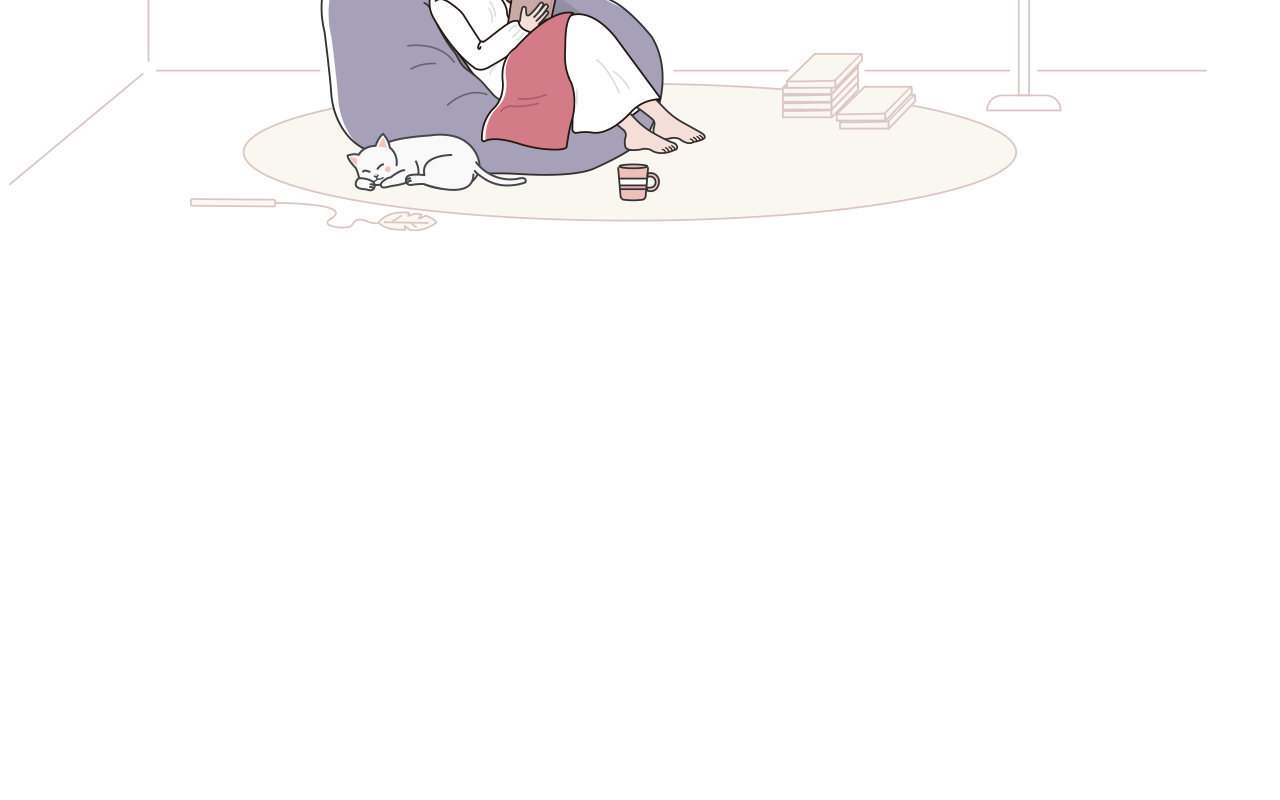
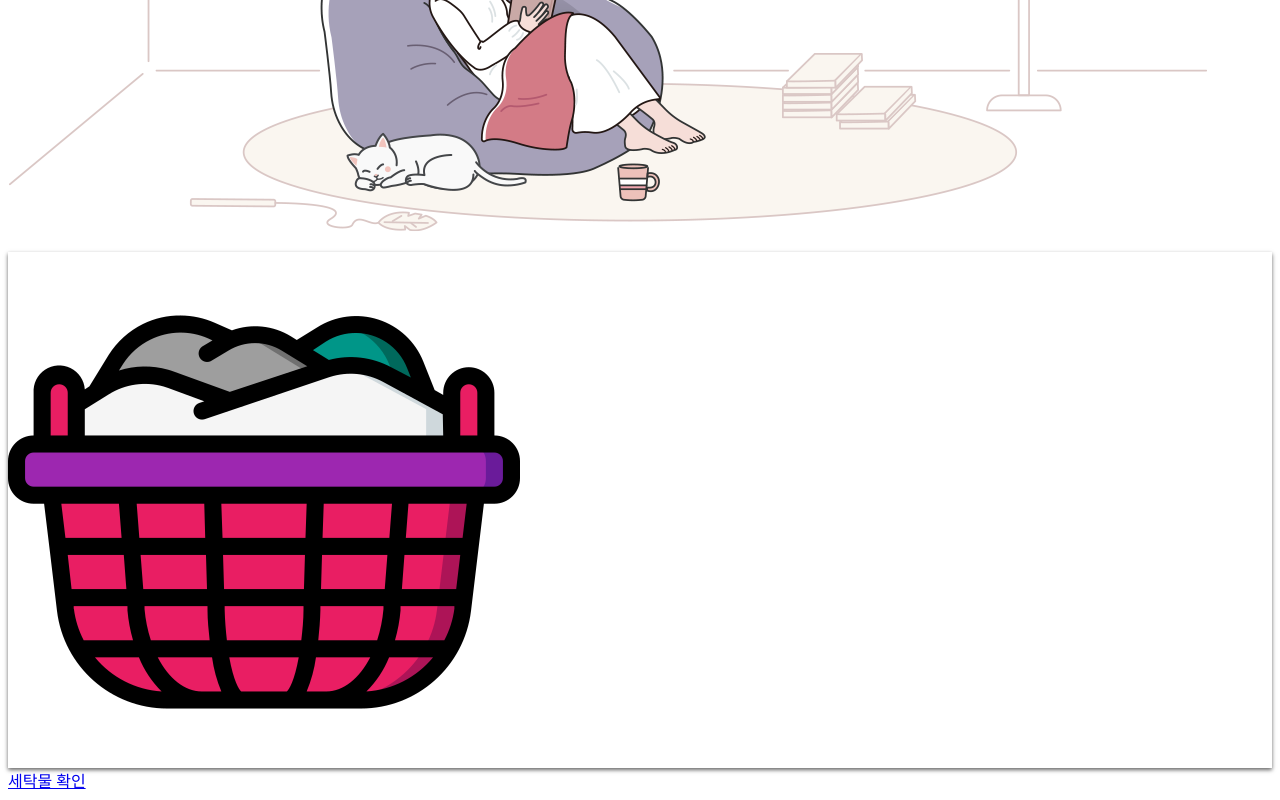
Before and after one commit to yongho9064/lavanderia, a React (Create React App) app in the folder frontend/: page / in a window 1280 px wide. Shown: the part 9552-10352 px from the top of the page. Before the commit the page ends 9812 px from the top, so only its background shows below. Built offline with nearby package versions, Linux system fonts and the light colour scheme.

Commit message:
feat: 플로팅 UI 추가

```diff
--- a/frontend/src/Pages/home/Home.tsx
+++ b/frontend/src/Pages/home/Home.tsx
@@ -6,6 +6,7 @@ import {Advertisement, CardsData, StepsData} from "../../Typings/Home/CardsData"
 import CardStepsData from "../../Components/Card/CardStepsData";
 import { FaAngleRight } from "react-icons/fa6";
 import { FaAngleLeft } from "react-icons/fa6";
+import FloatingCartButton from "../../Components/floatingCart/FloatingCartButton";
 
 const Home = () => {
     const [data, setData] = useState<{ cardsData: CardsData[]; stepsData: StepsData[]; advertisement: Advertisement[] }>({
@@ -153,6 +154,7 @@ const Home = () => {
                     <img src={storyImage} className="w-full" alt="Home"/>
                 </div>
             </article>
+            <FloatingCartButton/>
         </section>
     );
 };
```
